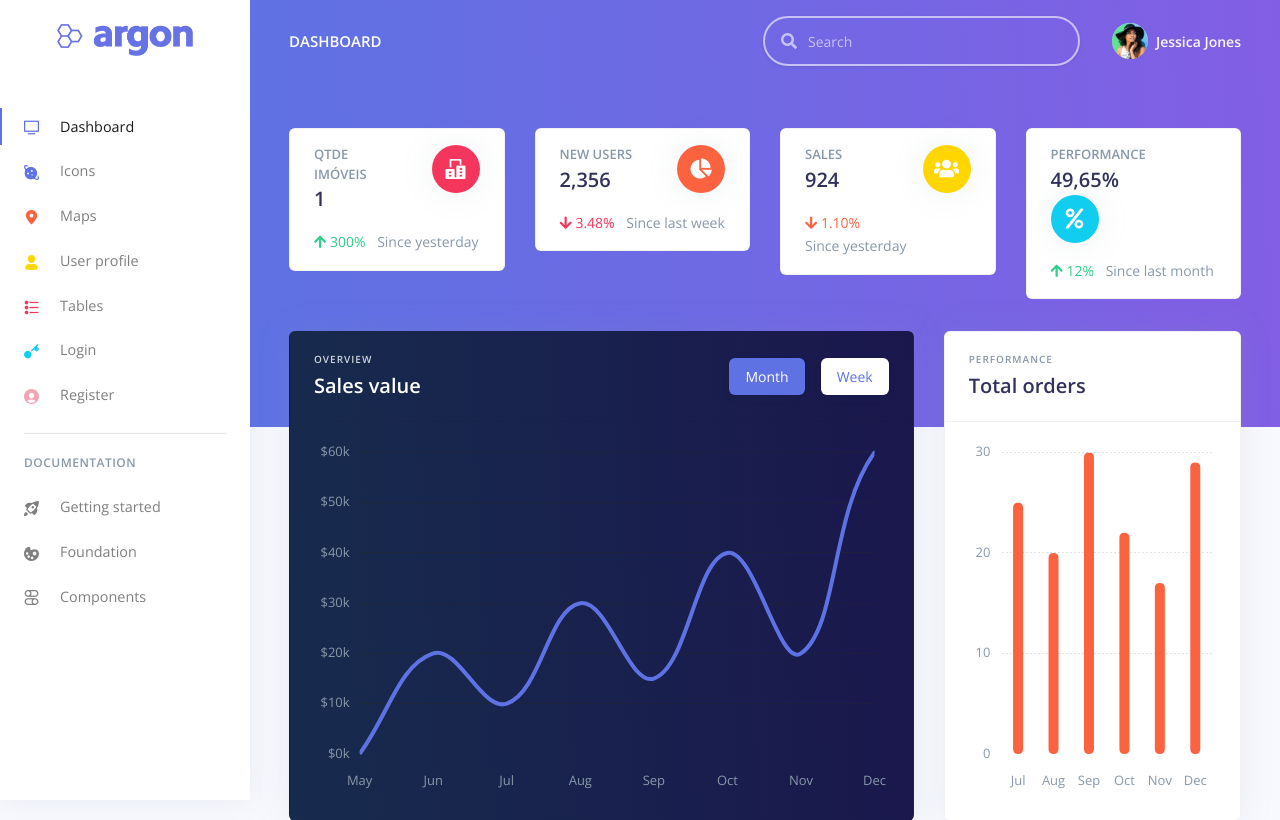
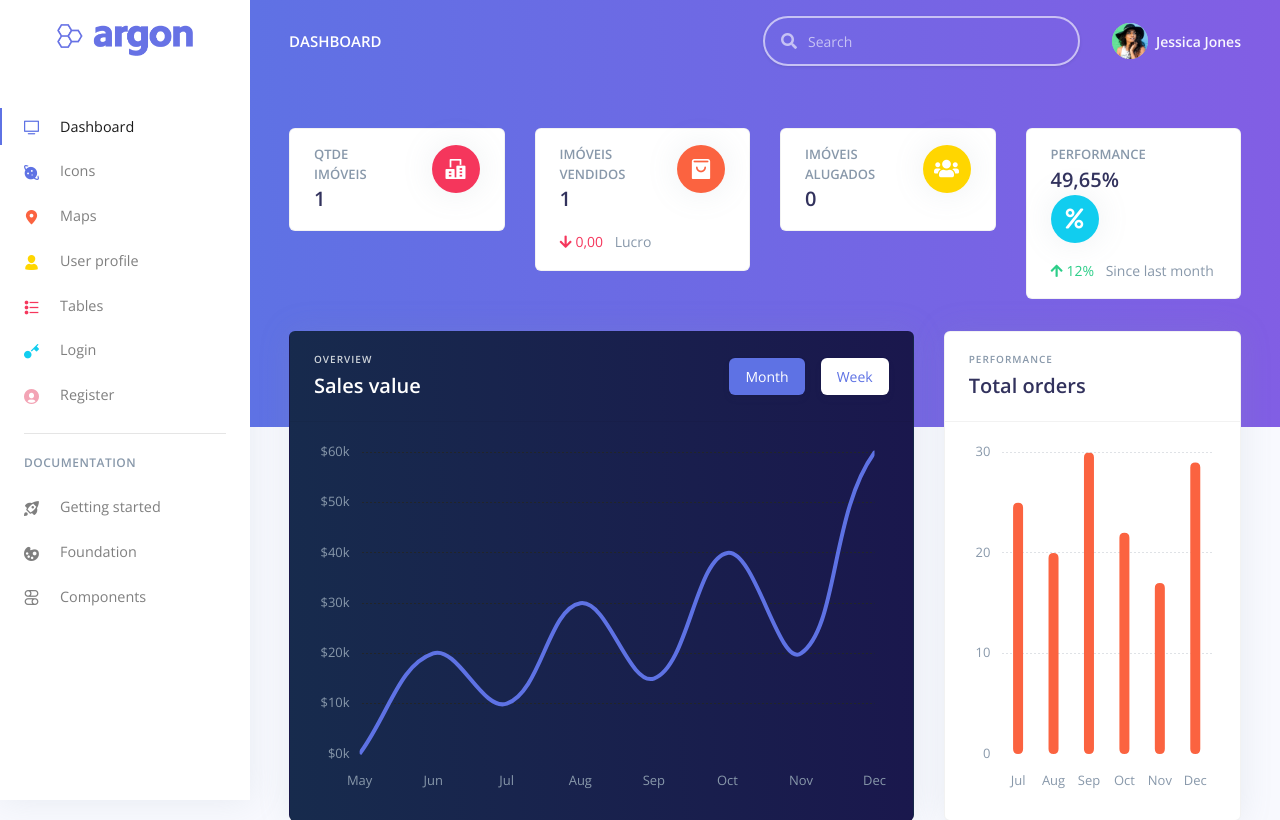
Before and after one commit to BrunoRodrigues11/Casa_Bela_Imoveis_Dashboard, a PHP site: page /index.php in a window 1280 px wide. Shown: the top 820 px of the page. Run offline with PHP 8.4, Linux system fonts and the light colour scheme; tables that the repository leaves empty or names only in its code hold one stand-in row (values such as "Sample post"); some libraries are stand-ins or nearby versions.

Commit message:
feat: Sales profit indicator

```diff
--- a/menu.php
+++ b/menu.php
@@ -6,6 +6,25 @@ $sqlQtdeImovel = "SELECT COUNT(id) as qtde FROM imovel";
 $queryQtdeImovel = mysqli_query($conn, $sqlQtdeImovel);
 $dadosQtdeImovel = mysqli_fetch_array($queryQtdeImovel);
 $qtdeImovel = $dadosQtdeImovel['qtde'];
+
+// Indicador de quantidade de imóveis vendidos
+$sqlQtdeImovelVendido = "SELECT COUNT(id) as qtde FROM movimentacao_imovel WHERE status = 'Venda'";
+$queryQtdeImovelVendido = mysqli_query($conn, $sqlQtdeImovelVendido);
+$dadosQtdeImovelVendido = mysqli_fetch_array($queryQtdeImovelVendido);
+$qtdeImovelVendido = $dadosQtdeImovelVendido['qtde'];
+
+// Indicador lucro das vendas
+$sqlVlrImovelVendido = "SELECT * FROM movimentacao_imovel WHERE status = 'Venda'";
+$queryVlrImovelVendido = mysqli_query($conn, $sqlVlrImovelVendido);
+
+$sqlVlrImovelVendido2 = "SELECT * FROM imovel WHERE status = 'Venda'";
+$queryVlrImovelVendido2 = mysqli_query($conn, $sqlVlrImovelVendido2);
+
+// Indicador de quantidade de imóveis alugados
+$sqlQtdeImovelAlugado = "SELECT COUNT(id) as qtde FROM movimentacao_imovel WHERE status = 'Aluguel'";
+$queryQtdeImovelAlugado = mysqli_query($conn, $sqlQtdeImovelAlugado);
+$dadosQtdeImovelAlugado = mysqli_fetch_array($queryQtdeImovelAlugado);
+$qtdeImovelAlugado = $dadosQtdeImovelAlugado['qtde'];
 
 ?>
 <!DOCTYPE html>
@@ -272,9 +291,60 @@ $qtdeImovel = $dadosQtdeImovel['qtde'];
                                             </div>
                                         </div>
                                     </div>
-                                    <p class="mt-3 mb-0 text-muted text-sm">
+                                    <!-- <p class="mt-3 mb-0 text-muted text-sm">
                                         <span class="text-success mr-2"><i class="fa fa-arrow-up"></i> 300%</span>
                                         <span class="text-nowrap">Since yesterday</span>
+                                    </p> -->
+                                </div>
+                            </div>
+                        </div>
+                        <div class="col-xl-3 col-lg-6">
+                            <div class="card card-stats mb-4 mb-xl-0">
+                                <div class="card-body">
+                                    <div class="row">
+                                        <div class="col">
+                                            <h5 class="card-title text-uppercase text-muted mb-0">Imóveis Vendidos</h5>
+                                            <span class="h2 font-weight-bold mb-0">
+                                                <?php echo $qtdeImovelVendido ?>
+                                            </span>
+                                        </div>
+                                        <div class="col-auto">
+                                            <div class="icon icon-shape bg-warning text-white rounded-circle shadow">
+                                                <i class="ni ni-bag-17"></i>
+                                            </div>
+                                        </div>
+                                    </div>
+                                    <p class="mt-3 mb-0 text-muted text-sm">
+                                        <?php
+                                        $qtdeImovel = 0;
+                                        $qtdeVenda = 0;
+
+                                        while (($dadosVlrImovelVendido = mysqli_fetch_array($queryVlrImovelVendido)) && ($dadosVlrImovelVendido2 = mysqli_fetch_array($queryVlrImovelVendido2))) {
+                                            $valorVenda = $dadosVlrImovelVendido['valor_negocio'];
+                                            $valorImovel = $dadosVlrImovelVendido2['valor'];
+
+                                            $qtdeImovel = $qtdeImovel + $valorImovel;
+                                            $qtdeVenda = $qtdeVenda + $valorVenda;
+
+                                            $total = $qtdeVenda - $qtdeImovel;
+                                        }
+
+
+                                        if ($total <= 0) {
+                                            ?>
+                                            <span class="text-danger mr-2">
+                                                <i class="fas fa-arrow-down"></i>
+                                                <?php echo number_format($total, 2, ',', '.'); ?>
+                                            </span>
+                                            <span class="text-nowrap">Lucro</span>
+                                        <?php } else { ?>
+                                            <span class="text-success mr-2">
+                                                <i class="fas fa-arrow-up"></i>
+                                                <?php echo number_format($total, 2, ',', '.'); ?>
+                                            </span>
+                                            <span class="text-nowrap">Lucro</span>
+
+                                        <?php } ?>
                                     </p>
                                 </div>
                             </div>
@@ -284,29 +354,10 @@ $qtdeImovel = $dadosQtdeImovel['qtde'];
                                 <div class="card-body">
                                     <div class="row">
                                         <div class="col">
-                                            <h5 class="card-title text-uppercase text-muted mb-0">New users</h5>
-                                            <span class="h2 font-weight-bold mb-0">2,356</span>
-                                        </div>
-                                        <div class="col-auto">
-                                            <div class="icon icon-shape bg-warning text-white rounded-circle shadow">
-                                                <i class="fas fa-chart-pie"></i>
-                                            </div>
-                                        </div>
-                                    </div>
-                                    <p class="mt-3 mb-0 text-muted text-sm">
-                                        <span class="text-danger mr-2"><i class="fas fa-arrow-down"></i> 3.48%</span>
-                                        <span class="text-nowrap">Since last week</span>
-                                    </p>
-                                </div>
-                            </div>
-                        </div>
-                        <div class="col-xl-3 col-lg-6">
-                            <div class="card card-stats mb-4 mb-xl-0">
-                                <div class="card-body">
-                                    <div class="row">
-                                        <div class="col">
-                                            <h5 class="card-title text-uppercase text-muted mb-0">Sales</h5>
-                                            <span class="h2 font-weight-bold mb-0">924</span>
+                                            <h5 class="card-title text-uppercase text-muted mb-0">Imóveis Alugados</h5>
+                                            <span class="h2 font-weight-bold mb-0">
+                                                <?php echo $qtdeImovelAlugado ?>
+                                            </span>
                                         </div>
                                         <div class="col-auto">
                                             <div class="icon icon-shape bg-yellow text-white rounded-circle shadow">
@@ -314,10 +365,10 @@ $qtdeImovel = $dadosQtdeImovel['qtde'];
                                             </div>
                                         </div>
                                     </div>
-                                    <p class="mt-3 mb-0 text-muted text-sm">
+                                    <!-- <p class="mt-3 mb-0 text-muted text-sm">
                                         <span class="text-warning mr-2"><i class="fas fa-arrow-down"></i> 1.10%</span>
                                         <span class="text-nowrap">Since yesterday</span>
-                                    </p>
+                                    </p> -->
                                 </div>
                             </div>
                         </div>
```
